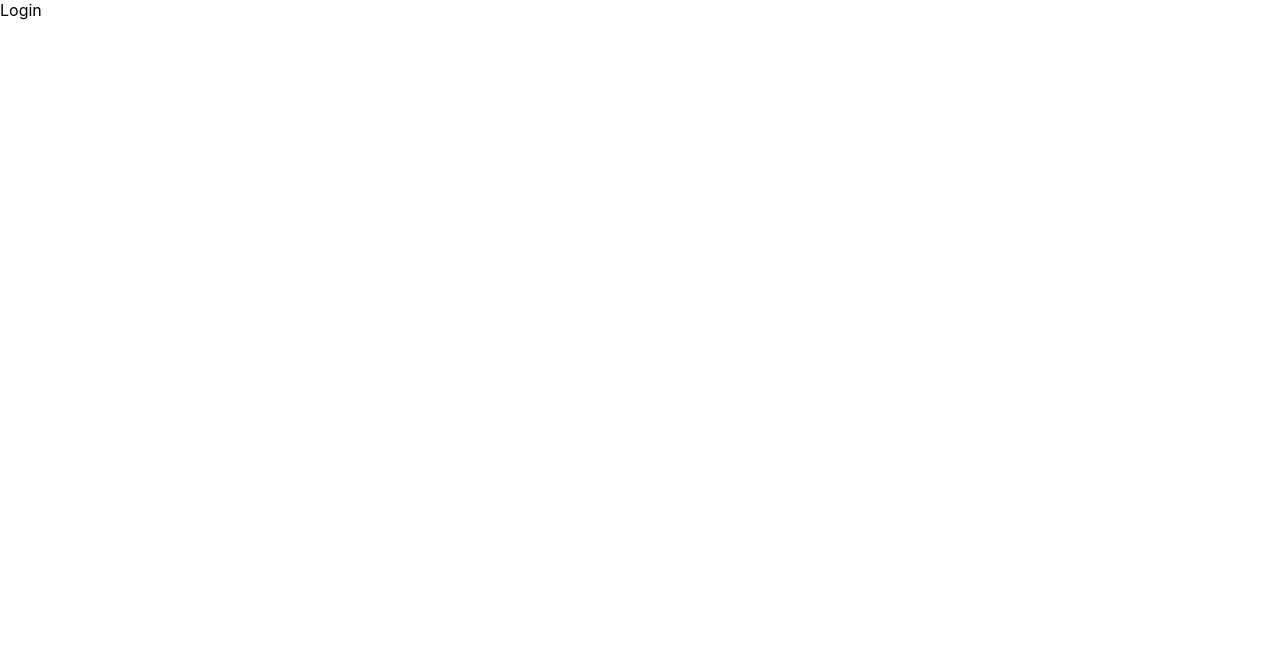
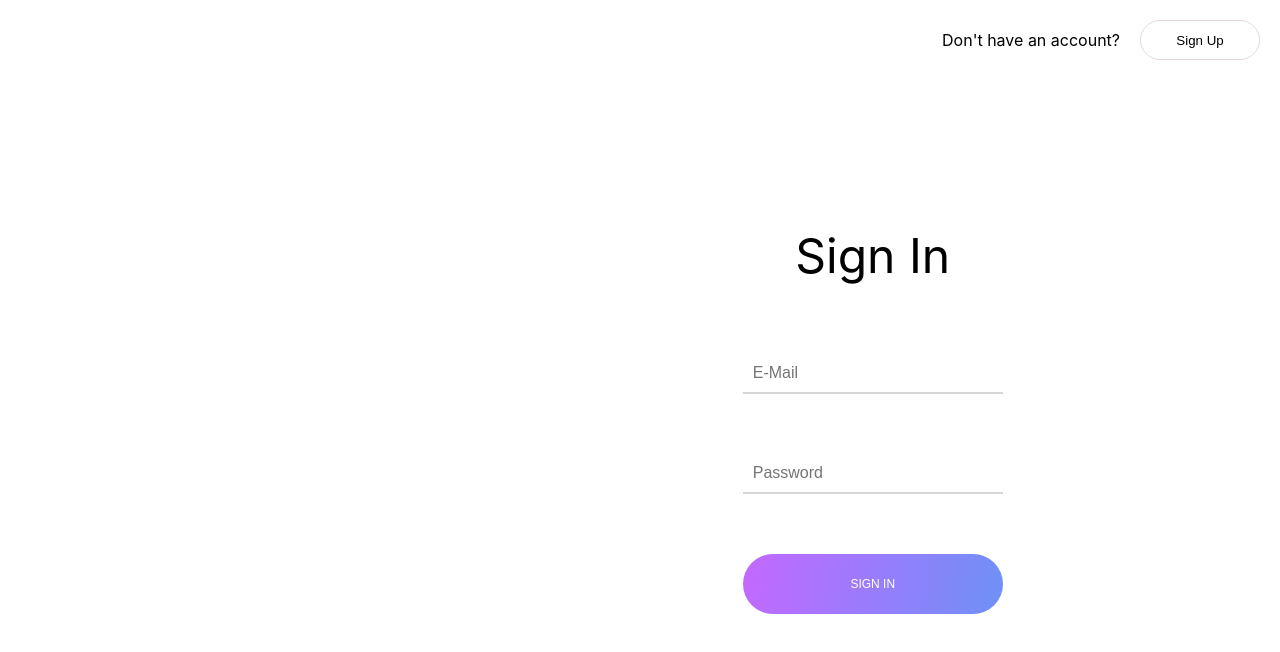
Before and after one commit to EzequiasCalvo/santi_linietsky_challenge_front, a React (Create React App) app in the folder client/: page / in a window 1280 px wide. Shown: the top 652 px of the page. Built offline with nearby package versions, Linux system fonts and the light colour scheme.

Commit message:
style Login and save input values with useState

```diff
--- a/client/src/components/Login.jsx
+++ b/client/src/components/Login.jsx
@@ -1,7 +1,60 @@
-import React from "react";
+import React, { useState } from "react";
+import {
+  MainWrapper,
+  Rightwrapper,
+  SignUpWrapper,
+  TopRightButton,
+  FormWrapper,
+  FormInnerWrapper,
+  FormFieldWrapper,
+  Button,
+} from "../style/login";
 
 const Login = () => {
-  return <div>Login</div>;
+  const [email, setEmail] = useState("");
+  const [password, setPassword] = useState("");
+
+  return (
+    <>
+      <MainWrapper>
+        <div style={{ width: "40%" }}></div>
+        <Rightwrapper>
+          <SignUpWrapper>
+            Don't have an account?
+            <TopRightButton>Sign Up</TopRightButton>
+          </SignUpWrapper>
+          <FormWrapper>
+            <FormInnerWrapper>
+              <h2>Sign In</h2>
+              <form>
+                <FormFieldWrapper>
+                  <i className="fas fa-user-circle"></i>
+                  <input
+                    onChange={(e) => setEmail(e.target.value)}
+                    value={email}
+                    type="text"
+                    placeholder="E-Mail"
+                  />
+                </FormFieldWrapper>
+                <FormFieldWrapper>
+                  <i className="fas fa-lock"></i>
+                  <input
+                    onChange={(e) => setPassword(e.target.value)}
+                    value={password}
+                    type="password"
+                    placeholder="Password"
+                  />
+                </FormFieldWrapper>
+                <div className="signin-content">
+                  <Button>SIGN IN</Button>
+                </div>
+              </form>
+            </FormInnerWrapper>
+          </FormWrapper>
+        </Rightwrapper>
+      </MainWrapper>
+    </>
+  );
 };
 
 export default Login;
--- /dev/null
+++ b/client/src/style/login.js
@@ -0,0 +1,73 @@
+import styled from "styled-components";
+export const Button = styled.button`
+  font-family: sans-serif;
+  font-size: 12px;
+  border: none;
+  height: 60px;
+  width: 260px;
+  border: none;
+  color: #ffffff;
+  border-radius: 50px;
+  background: linear-gradient(102deg, #c468ff, #6e91f6);
+`;
+
+export const Rightwrapper = styled.div`
+  width: 70vw;
+`;
+
+export const FormWrapper = styled.div`
+  min-height: 80vh;
+  display: flex;
+  justify-content: center;
+  align-items: center;
+`;
+export const FormInnerWrapper = styled.div`
+  display: flex;
+  flex-direction: column;
+  align-items: center;
+  justify-content: center;
+  & h2 {
+    font-size: 48px;
+    font-weight: 400;
+    padding-bottom: 30px;
+  }
+`;
+
+export const TopRightButton = styled.button`
+  margin: 0 0 0 20px;
+  border-radius: 50px;
+  border: solid 1px #e6d8d8;
+  background-color: white;
+
+  height: 40px;
+  width: 120px;
+`;
+export const SignUpWrapper = styled.div`
+  margin: 20px;
+  display: flex;
+  justify-content: flex-end;
+  align-items: center;
+`;
+export const MainWrapper = styled.section`
+  min-height: 100vh;
+  display: flex;
+`;
+export const FormFieldWrapper = styled.div`
+  width: 100%;
+  border-bottom: 2px solid rgba(0, 0, 0, 0.16);
+  display: flex;
+  align-items: center;
+  margin-bottom: 60px;
+  & input {
+    font-size: 16px;
+    border: none;
+    padding: 10px 10px 10px 0;
+  }
+  & input:focus {
+    outline: none;
+  }
+  & .fas {
+    margin-right: 10px;
+    color: #6e91f6;
+  }
+`;
```
